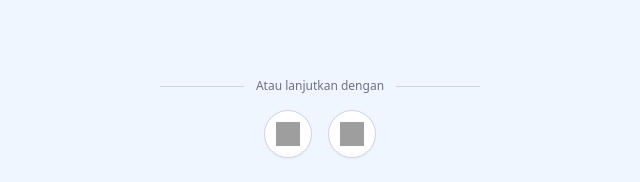
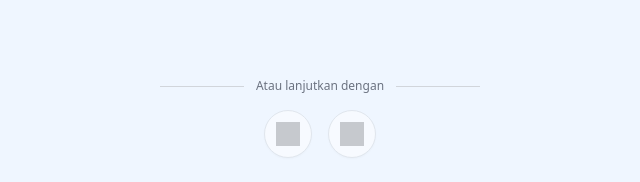
Before and after one commit to renaldoaluska/pppl-dywash, a CodeIgniter 4 app: the page made by app/Views/landing_page.php in a window 1280 px wide. Shown: the part 618-800 px from the top of the page, without its empty margins (320-960 px from the left). Run offline with PHP 8.4 and a stand-in for CodeIgniter, Linux system fonts and the light colour scheme; the template is opened without the code that fills it, so the values that code supplies are empty; some libraries are stand-ins or nearby versions; grey boxes are pictures that could not be loaded.

Commit message:
disable login with google fb di landingpage

```diff
--- a/app/Views/landing_page.php
+++ b/app/Views/landing_page.php
@@ -52,10 +52,10 @@
         <div class="flex-grow border-t border-gray-300"></div>
       </div>
 <div class="flex justify-center gap-4">
-        <button class="bg-white border border-gray-300 rounded-full w-12 h-12 flex items-center justify-center shadow-sm hover:bg-gray-50 transition transform hover:scale-110">
+    <button class="bg-white border border-gray-300 rounded-full w-12 h-12 flex items-center justify-center shadow-sm opacity-50 cursor-not-allowed" disabled>
         <img src="https://cdn.jsdelivr.net/gh/devicons/devicon/icons/google/google-original.svg" alt="Google" class="w-6 h-6">
     </button>
-        <button class="bg-white border border-gray-300 rounded-full w-12 h-12 flex items-center justify-center shadow-sm hover:bg-gray-50 transition transform hover:scale-110">
+    <button class="bg-white border border-gray-300 rounded-full w-12 h-12 flex items-center justify-center shadow-sm opacity-50 cursor-not-allowed" disabled>
         <img src="https://cdn.jsdelivr.net/gh/devicons/devicon/icons/facebook/facebook-original.svg" alt="Facebook" class="w-6 h-6">
     </button>
 </div>
```
Lines whose indentation alone changed are shown as unchanged.
